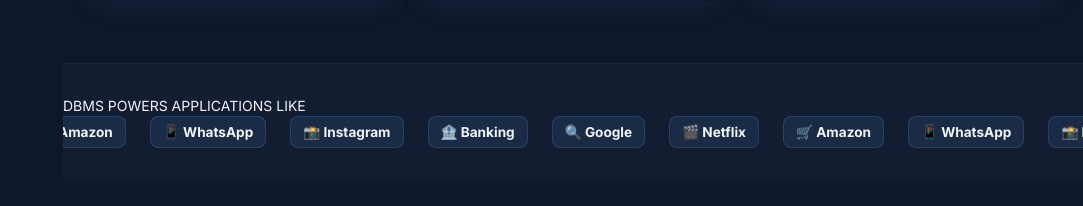
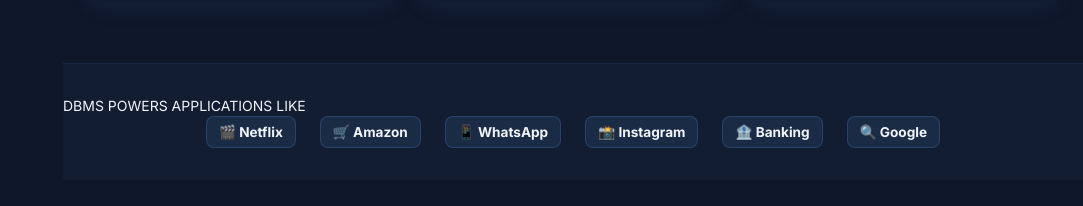
Before and after one commit to rohinaruna-dev/DBMS, a Next.js app in the folder dbms-learning-hub/: page /DBMS/ in a window 1280 px wide. Shown: the part 1676-1882 px from the top of the page, without its empty margins (197-1280 px from the left). Built offline with nearby package versions, Linux system fonts and the light colour scheme.

Commit message:
Fix badge API and remove marquee animation

```diff
--- a/dbms-learning-hub/src/app/page.tsx
+++ b/dbms-learning-hub/src/app/page.tsx
@@ -453,19 +453,15 @@
           sx={{
             display: 'flex',
             gap: 3,
-            animation: 'marquee 20s linear infinite',
-            '@keyframes marquee': {
-              '0%': { transform: 'translateX(0)' },
-              '100%': { transform: 'translateX(-50%)' },
-            },
+            flexWrap: 'wrap',
+            justifyContent: 'center',
           }}
         >
-          {[...dbmsApps, ...dbmsApps].map((app, i) => (
+          {dbmsApps.map((app, i) => (
             <Chip
               key={i}
               label={app}
               sx={{
-                flexShrink: 0,
                 fontWeight: 700,
                 bgcolor: alpha(theme.palette.primary.main, 0.1),
                 border: `1px solid ${alpha(theme.palette.primary.main, 0.2)}`,
--- a/dbms-learning-hub/src/components/layout/AppShell.tsx
+++ b/dbms-learning-hub/src/components/layout/AppShell.tsx
@@ -106,7 +106,7 @@
           }}
         >
           <img
-            src="https://hits.seeyoufarm.com/api/count/incr/badge.svg?url=https%3A%2F%2Fdbms-jagvs0asj-rohinaruna-1042s-projects.vercel.app&count_bg=%232563EB&title_bg=%230F172A&title=Total+Views&edge_flat=true"
+            src="https://api.visitorbadge.io/api/visitors?path=https%3A%2F%2Fdbms-jagvs0asj-rohinaruna-1042s-projects.vercel.app&countColor=%232563eb"
             alt="Visitor Count"
           />
         </Box>
```
